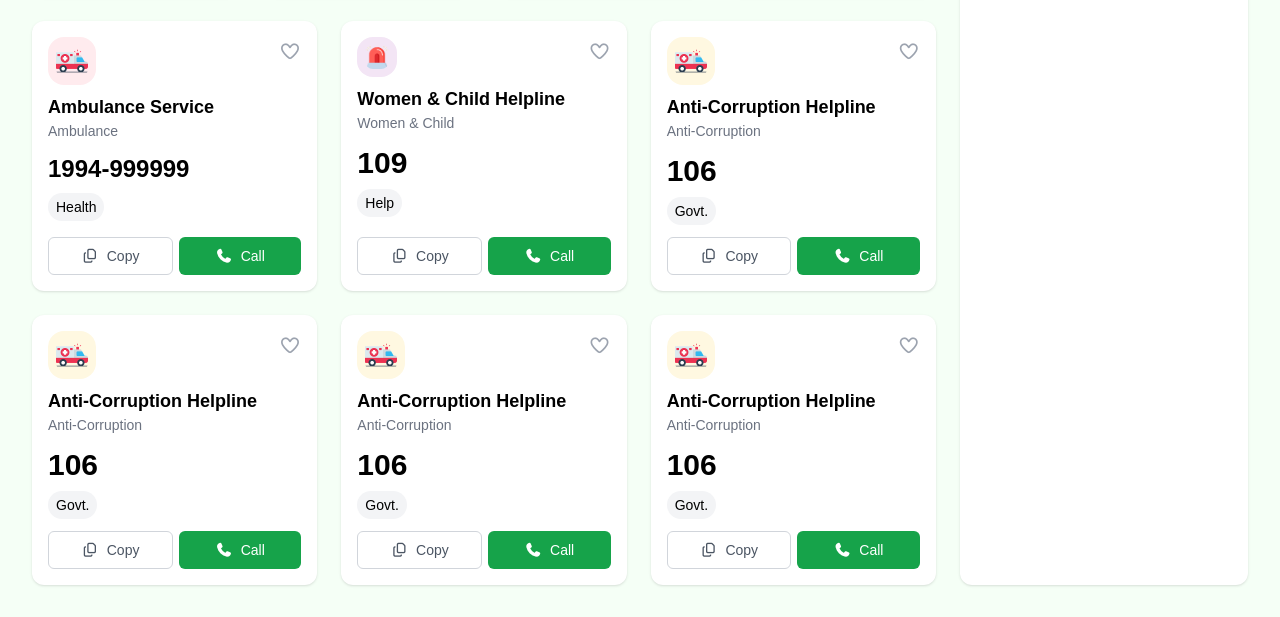
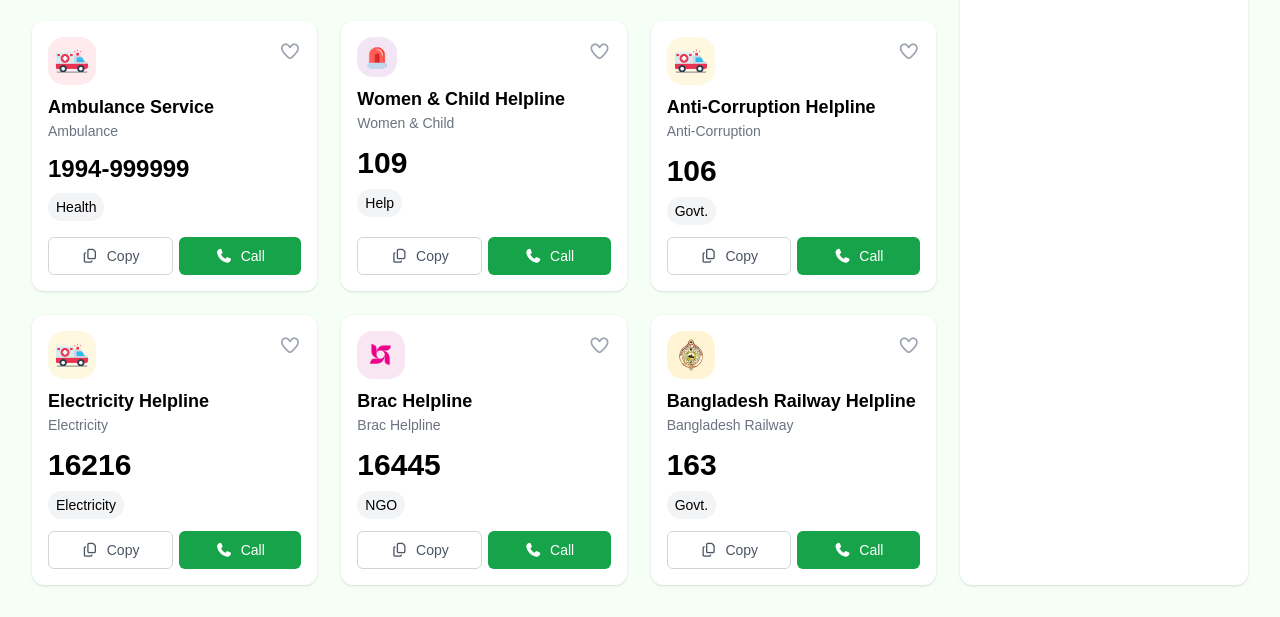
Before and after one commit to mdadeel/b12-a5-emergency, a plain HTML site: page index.html in a window 1280 px wide. Shown: the part 678-1295 px from the top of the page. Drawn offline with nearby package versions, Linux system fonts and the light colour scheme; a web font is replaced by a local one.

Commit message:
finallyyyyy

```diff
--- a/index.html
+++ b/index.html
@@ -242,10 +242,10 @@
             </button>
           </div>
           <div class="flex-grow">
-            <h2 class="text-base sm:text-lg font-semibold mt-2">Anti-Corruption Helpline</h2>
-            <p class="text-gray-500 text-xs sm:text-sm">Anti-Corruption</p>
-            <p class="text-2xl sm:text-3xl font-bold mt-2 sm:mt-3">106</p>
-            <button class="bg-gray-100 px-2 py-1 rounded-full text-xs sm:text-sm mt-2">Govt.</button>
+            <h2 class="text-base sm:text-lg font-semibold mt-2">Electricity Helpline</h2>
+            <p class="text-gray-500 text-xs sm:text-sm">Electricity</p>
+            <p class="text-2xl sm:text-3xl font-bold mt-2 sm:mt-3">16216</p>
+            <button class="bg-gray-100 px-2 py-1 rounded-full text-xs sm:text-sm mt-2">Electricity</button>
           </div>
           <div class="flex gap-1.5 mt-3">
             <button class="flex-1 border border-gray-300 text-gray-600 hover:bg-blue-100 py-2 rounded-md text-xs sm:text-sm flex items-center justify-center gap-1 sm:gap-2 copy-btn">
@@ -258,16 +258,16 @@
         </div>
                 <div class="bg-white shadow rounded-xl p-4 flex flex-col justify-between min-h-[240px]" data-service="Anti-Corruption Helpline" data-number="106">
           <div class="flex justify-between items-start">
-            <img src="assets/ambulance.png" alt="Government" class="w-10 h-10 sm:w-12 sm:h-12 bg-[#FFF8E1] p-2 rounded-[16px]">
+            <img src="assets/brac.png" alt="Government" class="w-10 h-10 sm:w-12 sm:h-12 bg-[#f8e3f2e0] p-2 rounded-[16px]">
             <button class="text-gray-400 hover:text-red-500 heart-btn">
               <i class="fa-regular fa-heart text-base sm:text-lg"></i>
             </button>
           </div>
           <div class="flex-grow">
-            <h2 class="text-base sm:text-lg font-semibold mt-2">Anti-Corruption Helpline</h2>
-            <p class="text-gray-500 text-xs sm:text-sm">Anti-Corruption</p>
-            <p class="text-2xl sm:text-3xl font-bold mt-2 sm:mt-3">106</p>
-            <button class="bg-gray-100 px-2 py-1 rounded-full text-xs sm:text-sm mt-2">Govt.</button>
+            <h2 class="text-base sm:text-lg font-semibold mt-2">Brac Helpline</h2>
+            <p class="text-gray-500 text-xs sm:text-sm">Brac Helpline</p>
+            <p class="text-2xl sm:text-3xl font-bold mt-2 sm:mt-3">16445</p>
+            <button class="bg-gray-100 px-2 py-1 rounded-full text-xs sm:text-sm mt-2">NGO</button>
           </div>
           <div class="flex gap-1.5 mt-3">
             <button class="flex-1 border border-gray-300 text-gray-600 hover:bg-blue-100 py-2 rounded-md text-xs sm:text-sm flex items-center justify-center gap-1 sm:gap-2 copy-btn">
@@ -280,15 +280,15 @@
         </div>
                 <div class="bg-white shadow rounded-xl p-4 flex flex-col justify-between min-h-[240px]" data-service="Anti-Corruption Helpline" data-number="106">
           <div class="flex justify-between items-start">
-            <img src="assets/ambulance.png" alt="Government" class="w-10 h-10 sm:w-12 sm:h-12 bg-[#FFF8E1] p-2 rounded-[16px]">
+            <img src="assets/Bangladesh-Railway.png" alt="Government" class="w-10 h-10 sm:w-12 sm:h-12 bg-[#fff5d5] p-2 rounded-[16px]">
             <button class="text-gray-400 hover:text-red-500 heart-btn">
               <i class="fa-regular fa-heart text-base sm:text-lg"></i>
             </button>
           </div>
           <div class="flex-grow">
-            <h2 class="text-base sm:text-lg font-semibold mt-2">Anti-Corruption Helpline</h2>
-            <p class="text-gray-500 text-xs sm:text-sm">Anti-Corruption</p>
-            <p class="text-2xl sm:text-3xl font-bold mt-2 sm:mt-3">106</p>
+            <h2 class="text-base sm:text-lg font-semibold mt-2">Bangladesh Railway Helpline </h2>
+            <p class="text-gray-500 text-xs sm:text-sm">Bangladesh Railway</p>
+            <p class="text-2xl sm:text-3xl font-bold mt-2 sm:mt-3">163</p>
             <button class="bg-gray-100 px-2 py-1 rounded-full text-xs sm:text-sm mt-2">Govt.</button>
           </div>
           <div class="flex gap-1.5 mt-3">
```
